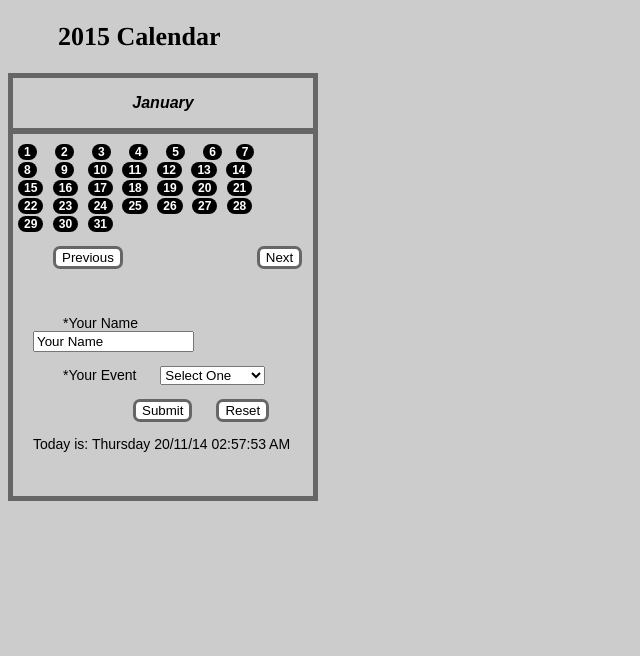
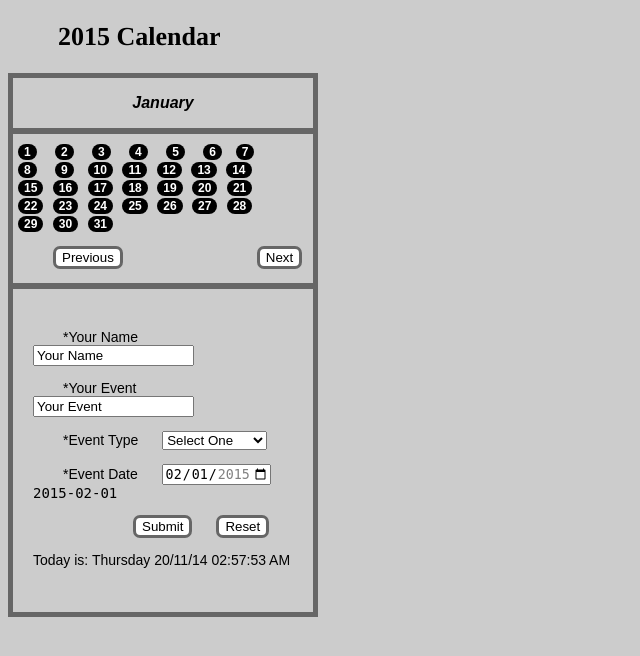
Before and after one commit to farhood1360/Calendar, a PHP site: page / in a window 1280 px wide. Shown: the top 656 px of the page, without its empty margins (0-640 px from the left). Run offline with PHP 8.4, Linux system fonts and the light colour scheme; some libraries are stand-ins or nearby versions.

Commit message:
index.php is updated.

```diff
--- a/index.php
+++ b/index.php
@@ -8,6 +8,7 @@
 
 $name = "";
 $event = "";
+$type= "";
 $date = "";
 $id = "";
 $message = "&#160;";
@@ -19,13 +20,14 @@ if(isset($_POST["submit"])) {
     } else {
         $name = addslashes($_POST['name']);
         $event = addslashes($_POST['event']);
-        //$date = addslashes($_POST['date']);
+        $type = addslashes($_POST['type']);
+        $date = addslashes($_POST['date']);
+        $id = rand(100, 200);
         $_SESSION["name"] = "$name";
-        $database = new mysqli("localhost", "admin", "password", "calendar");
-        date_default_timezone_set('CST6CDT');
-        $date = date('d/m/y');
-        $id = rand(100, 200);
-        $database->query("INSERT INTO event(name, event, date_picked, id) VALUES('$name', '$event', '$date', '$id')");
+        $_SESSION["event"] = "$event";
+        $_SESSION["date"] = "$date";
+        $database = new mysqli("localhost", "root", "root", "calendar");
+        $database->query("INSERT INTO event(name, event, type, date_picked, id) VALUES('$name', '$event', '$type', '$date', '$id')");
         $database->query("DELETE FROM event WHERE name='admin'");
         $database->close();
         header('Location: view/result.php');
@@ -42,12 +44,19 @@ if(isset($_POST["reset"])) {
     <head>
         <meta http-equiv="Content-Type" content="text/html; charset=UTF-8" />
         <title>Calendar:: Home</title>
-        <link type="text/css" href="view/css/calendar.css" rel="stylesheet"/>
+        <link type="text/css" href="view/css/calendar.css" rel="stylesheet" type="text/css"/>
+        <script src="//ajax.googleapis.com/ajax/libs/angularjs/1.3.5/angular.min.js"></script>
+        <script src="view/js/calendar.js" type="text/javascript"></script>
     </head>
 
-    <body>
+    <body ng-app="dateInput">
+        <script>
+            angular.module('dateInput', []).controller('DateController', [ '$scope', function($scope){
+                $scope.value = new Date(2015, 01, 01);
+            }]);
+        </script>
         <h2>2015 Calendar</h2>
-        <form id="calendar" action="index.php" name="calendar" method="POST">
+        <form id="calendar" action="index.php" name="calendar" method="POST" ng-controller="DateController as dateCtrl">
 
             <h3>January</h3>
             <hr/>
@@ -91,7 +100,7 @@ if(isset($_POST["reset"])) {
                 <input name="pev" type="submit" id="pev" class="button" value="Previous" onclick="pev()" />
                 <input name="next" type="submit" id="next" value="Next" class="button" onclick="next()" />
             </p>
-
+            <hr/>
             <br/>
 
             <p>
@@ -100,14 +109,30 @@ if(isset($_POST["reset"])) {
             </p>
 
             <p>
-               <label for="event"><span>*</span>Your Event</label>
-                <select name="event" id="event">
+                <label for="event"><span>*</span>Your Event</label>
+                <input name="event" id="event" type="text" value="Your Event" size="17" />
+            </p>
+
+            <p>
+               <label for="type"><span>*</span>Event Type</label>
+                <select name="type" id="event">
                     <option>Select One</option>
                     <option>Health</option>
                     <option>Work</option>
                     <option>Entertainment</option>
                     <option>Home</option>
                 </select>
+            </p>
+
+            <p>
+                <label for="date"><span>*</span>Event Date</label>
+                <input name="date" id="date" type="date" value="Your Name" size="15" ng-model="value"
+                       placeholder="yyyy-MM-dd" min="2015-01-01" max="2015-12-31" required/>
+                <span class="error" ng-show="calendar.input.$error.required">
+                    Required!</span>
+                <span class="error" ng-show="calendar.input.$error.date">
+                    Not a valid date!</span>
+                <tt>{{value | date: "yyyy-MM-dd"}}</tt><br/>
             </p>
 
             <p>
```
Also changed, not shown: model/class.php (+18 -9 lines), model/database.php (+4 -4 lines), view/result.php (+12 -9 lines).
